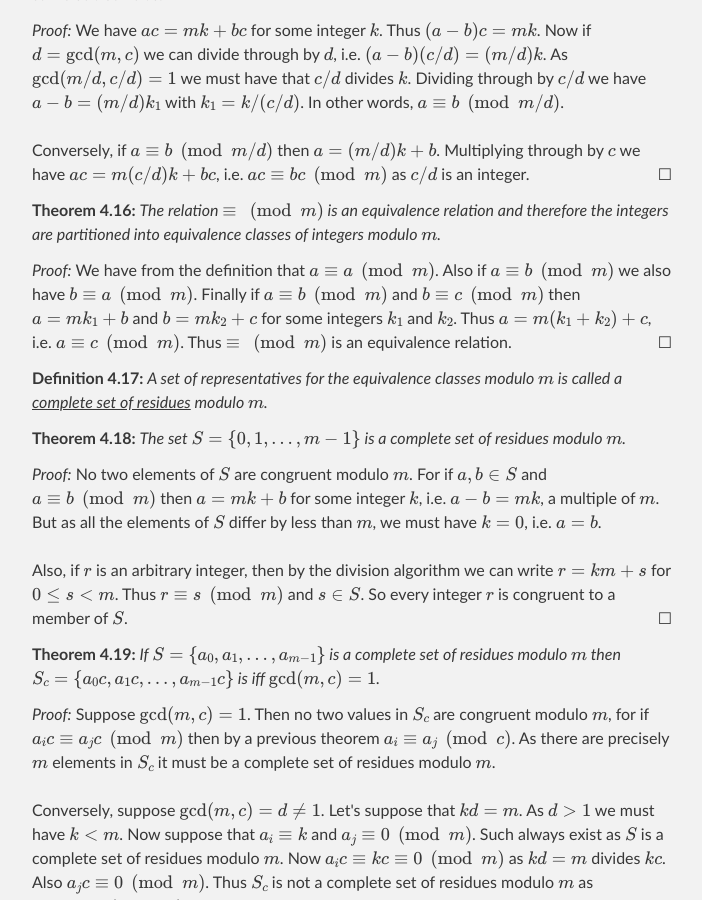
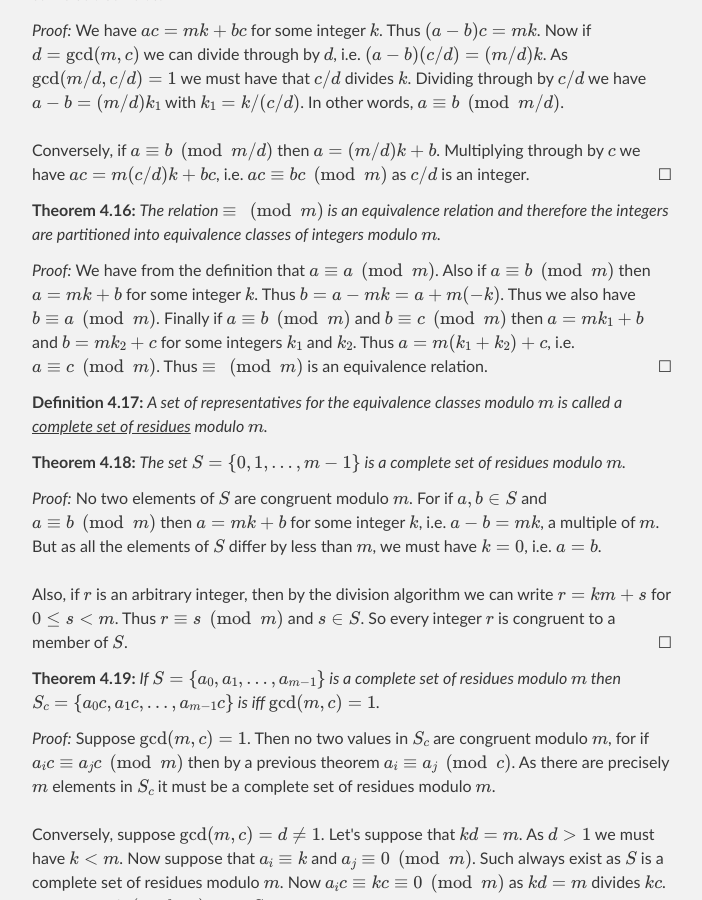
Before and after one commit to wbhart/SimpleMath, a Jekyll site: the page built from test.html, in a window 1280 px wide and 900 px high, scrolled down 15601 px. Shown: the whole window, without its empty margins (288-990 px from the left). Built offline with Jekyll 4.4.1, drawn with Linux system fonts in a browser that asks for light colours; formulas are drawn with MathJax 3.

Commit message:
Update test.html

```diff
--- a/test.html
+++ b/test.html
@@ -770,10 +770,10 @@ i.e. $ac \equiv bc \pmod{m}$ as $c/d$ is an integer.
 equivalence classes of integers modulo $m$.
 </theorem>
 
-<proof> We have from the definition that $a \equiv a \pmod{m}$. Also if $a \equiv b \pmod{m}$ we also have
-$b \equiv a \pmod{m}$. Finally if $a \equiv b \pmod{m}$ and $b \equiv c \pmod{m}$ then $a = mk_1 + b$ and $b = mk_2 + c$
-for some integers $k_1$ and $k_2$. Thus $a = m(k_1 + k_2) + c$, i.e. $a \equiv c \pmod{m}$. Thus $\equiv \pmod{m}$ is
-an equivalence relation.
+<proof> We have from the definition that $a \equiv a \pmod{m}$. Also if $a \equiv b \pmod{m}$ then $a = mk + b$ for some
+integer $k$. Thus $b = a - mk = a + m(-k)$. Thus we also have $b \equiv a \pmod{m}$. Finally if $a \equiv b \pmod{m}$ and
+$b \equiv c \pmod{m}$ then $a = mk_1 + b$ and $b = mk_2 + c$ for some integers $k_1$ and $k_2$. Thus
+$a = m(k_1 + k_2) + c$, i.e. $a \equiv c \pmod{m}$. Thus $\equiv \pmod{m}$ is an equivalence relation.
 </proof>
 
 <definition> A set of representatives for the equivalence classes modulo $m$ is called a <u>complete set of residues</u>
```
